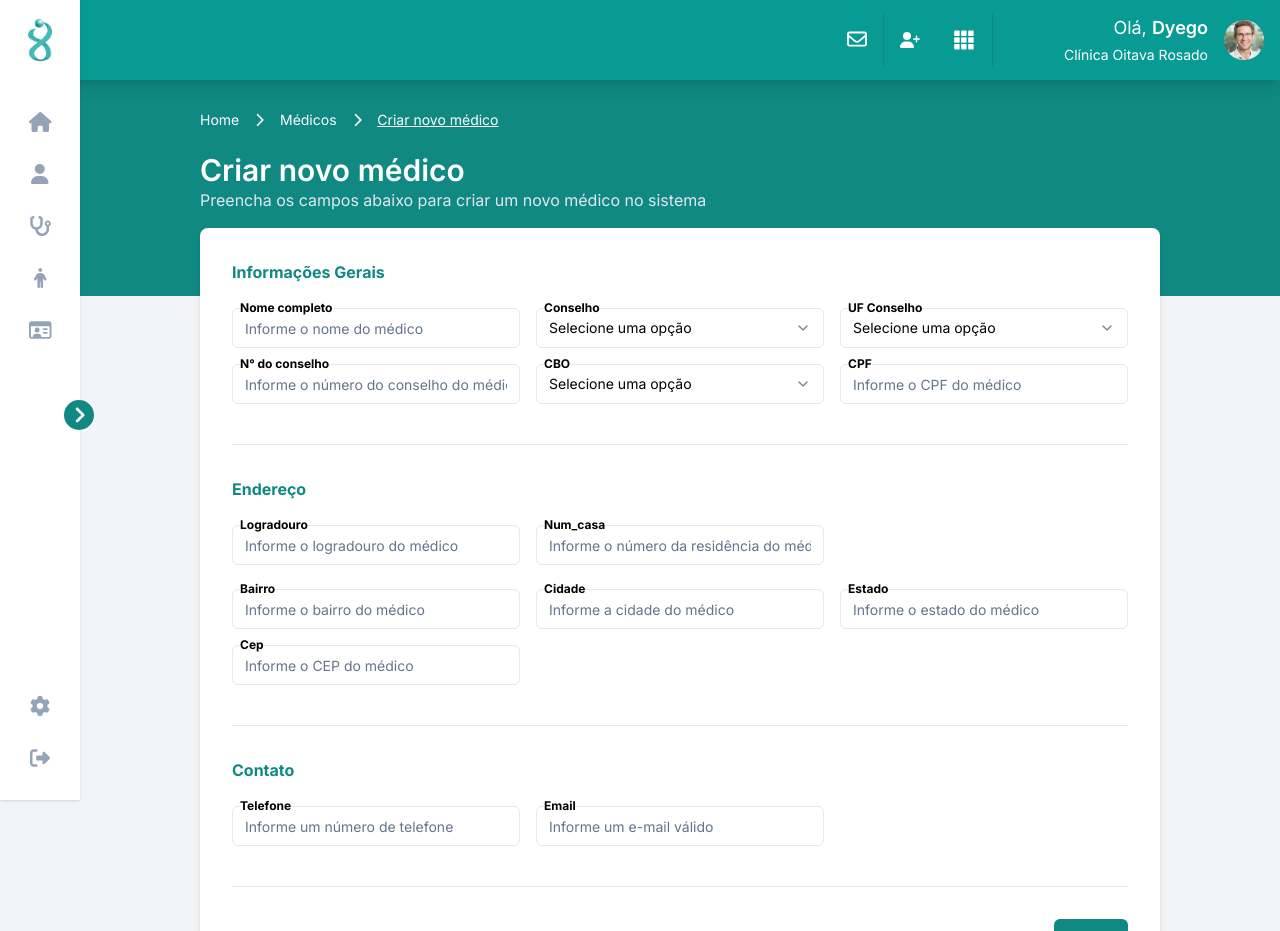
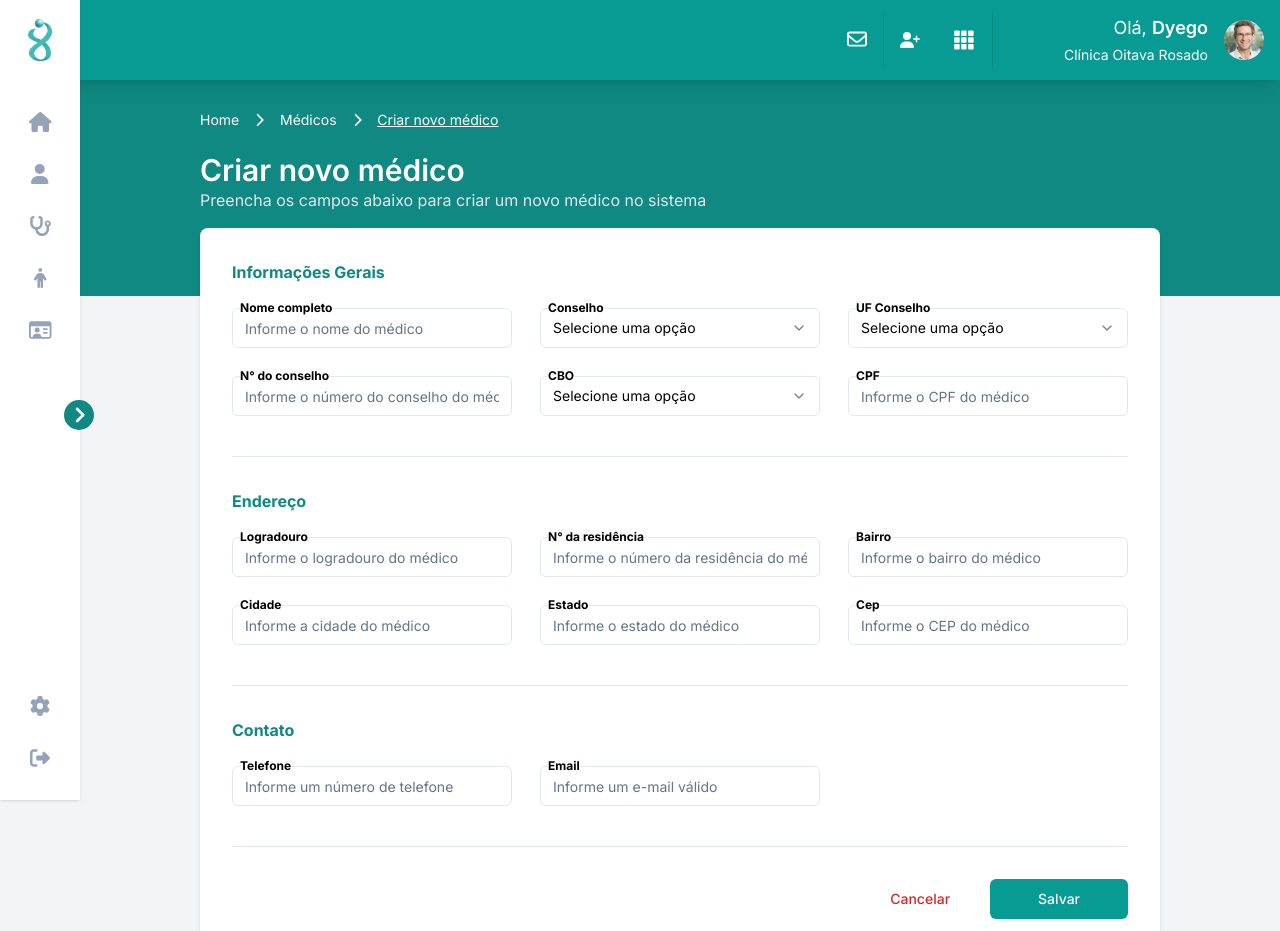
Before and after one commit to vynijales/OitavaRosado-frontend, a Next.js app: page /doctors/add in a window 1280 px wide. Shown: the top 931 px of the page. Built offline with nearby package versions, Linux system fonts and the light colour scheme.

Commit message:
style: aumentar gap entre os campos

```diff
--- a/src/app/(admin)/(meaningful)/doctors/add/page.tsx
+++ b/src/app/(admin)/(meaningful)/doctors/add/page.tsx
@@ -39,7 +39,7 @@ export default function Page() {
                     <h3 className="w-full font-bold text-primary">Informações Gerais</h3>
 
                     <div
-                        className="grid grid-cols-1 xl:grid-cols-3 justify-between gap-4"
+                        className="grid grid-cols-1 xl:grid-cols-3 justify-between gap-7"
                     >
                         <LabeledInput
                             name="nome"
@@ -98,7 +98,7 @@ export default function Page() {
                     <h3 className="w-full font-bold text-primary">Endereço</h3>
 
                     <div
-                        className="grid grid-cols-1 xl:grid-cols-3 justify-between gap-4"
+                        className="grid grid-cols-1 xl:grid-cols-3 justify-between gap-7"
                     >
                         <LabeledInput
                             name="logradouro"
@@ -108,13 +108,11 @@ export default function Page() {
 
                         <LabeledInput
                             name="num_casa"
+                            label="N° da residência"
                             placeholder="Informe o número da residência do médico"
                             type="text"
                         />
-                    </div>
-                    <div
-                        className="grid grid-cols-1 xl:grid-cols-3 justify-between gap-4"
-                    >
+
                         <LabeledInput
                             name="bairro"
                             type="text"
@@ -148,7 +146,7 @@ export default function Page() {
                     <h3 className="w-full font-bold text-primary">Contato</h3>
 
                     <div
-                        className="grid grid-cols-1 xl:grid-cols-3 justify-between gap-4"
+                        className="grid grid-cols-1 xl:grid-cols-3 justify-between gap-7"
                     >
                         <LabeledInput
                             name="telefone"
@@ -178,7 +176,9 @@ export default function Page() {
                     </Button>
                     <Button
                         type="submit"
-                        className="bg-primary text-white"
+                        className="w-full xl:w-auto xl:px-12"
+                        variant={"save"}
+                        onClick={() => alert("Paciente criado com sucesso!")}
                     >
                         Salvar
                     </Button>
--- a/src/app/(admin)/(meaningful)/patients/add/page.tsx
+++ b/src/app/(admin)/(meaningful)/patients/add/page.tsx
@@ -37,7 +37,7 @@ export default function Page() {
                     <h3 className="w-full font-bold text-primary">Informações Gerais</h3>
 
                     <div
-                        className="grid grid-cols-1 xl:grid-cols-3 justify-between gap-4"
+                        className="grid grid-cols-1 xl:grid-cols-3 justify-between gap-7"
                     >
                         <LabeledInput
                             name="nome"
@@ -90,7 +90,8 @@ export default function Page() {
                     <h3 className="w-full font-bold text-primary">Endereço</h3>
 
                     <div
-                        className="grid grid-cols-1 xl:grid-cols-3 justify-between gap-4"                    >
+                        className="grid grid-cols-1 xl:grid-cols-3 justify-between gap-7"
+                    >
                         <LabeledInput
                             name="lagradouro"
                             label="Logradouro"
@@ -135,7 +136,7 @@ export default function Page() {
                     <h3 className="w-full font-bold text-primary">Contato</h3>
 
                     <div
-                        className="grid grid-cols-1 xl:grid-cols-3 justify-between gap-4"
+                        className="grid grid-cols-1 xl:grid-cols-3 justify-between gap-7"
                     >
                         <LabeledInput
                             name="telefone"
```
